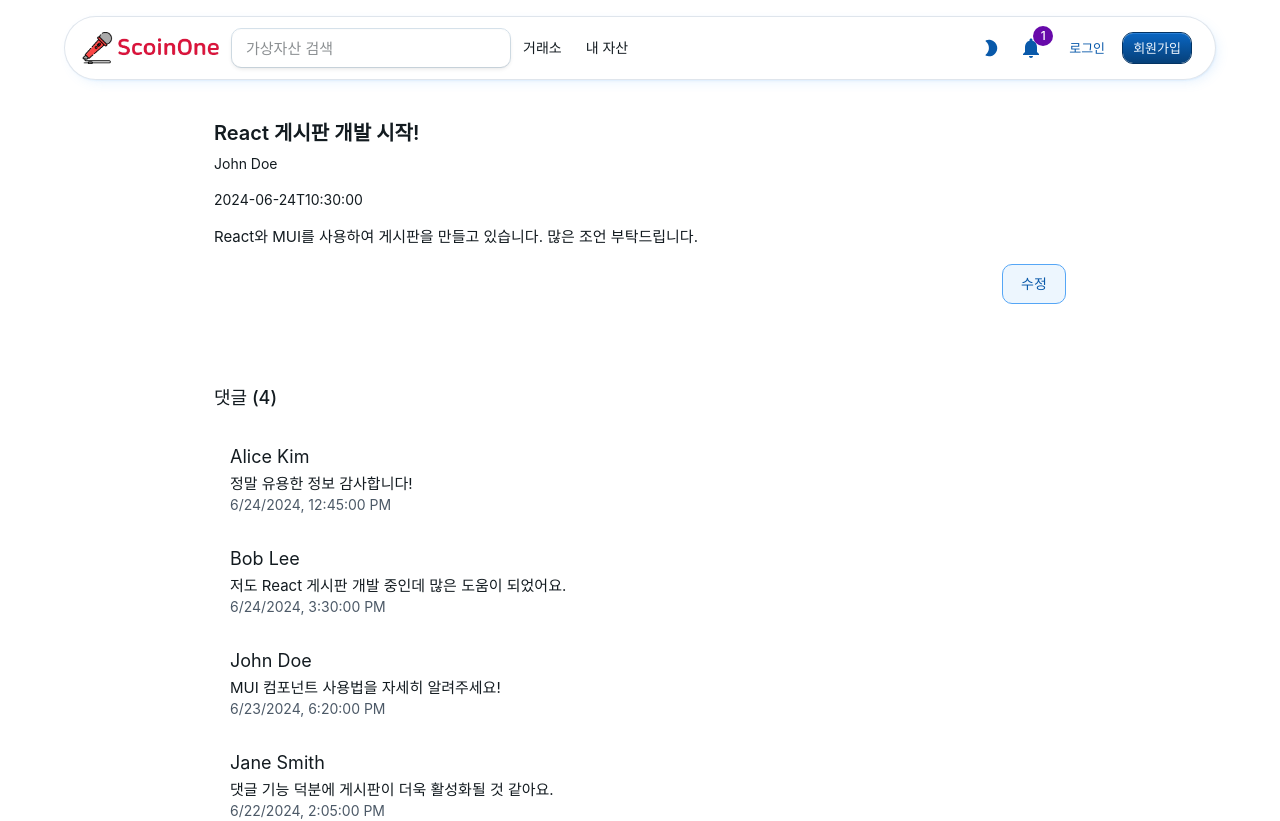
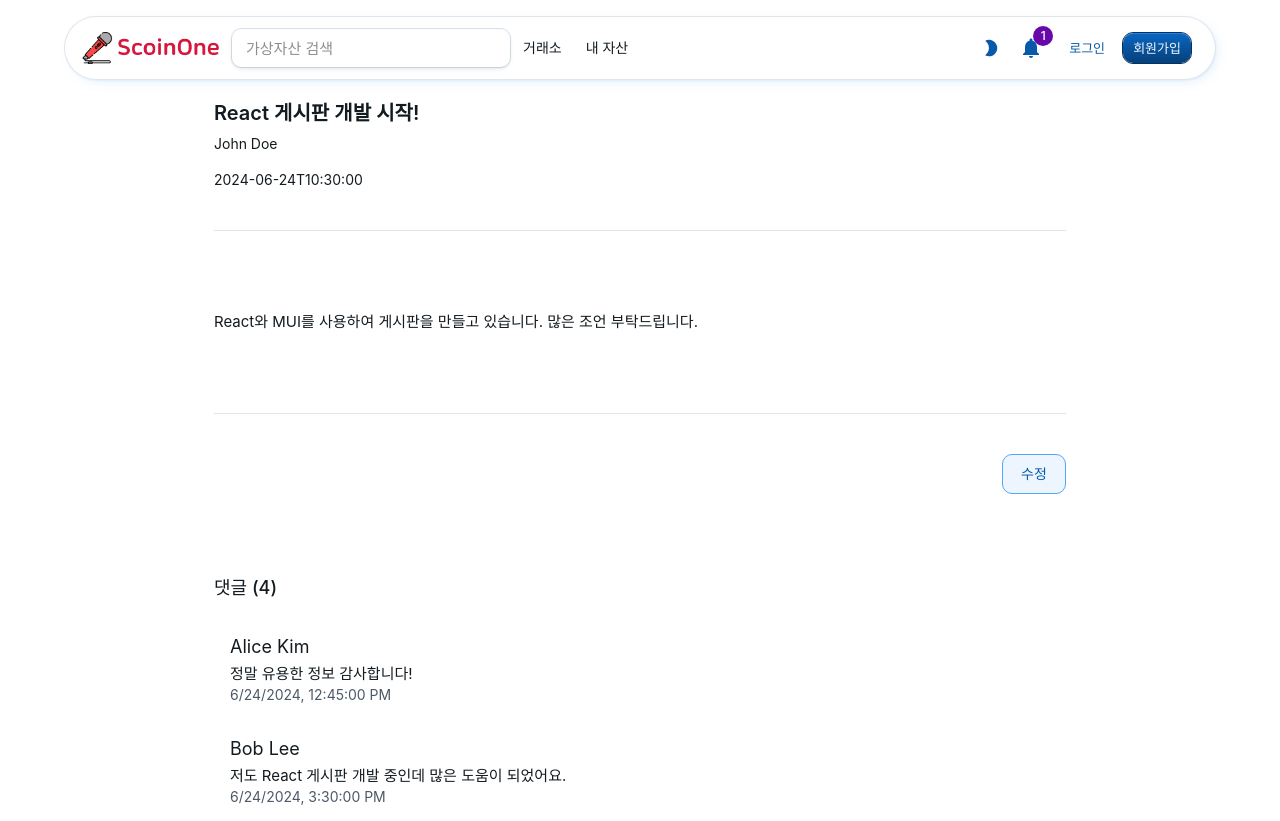
Before and after one commit to maro5397/ScoinOne, a React (Vite) app in the folder frontend/: page /announce/1 in a window 1280 px wide. Shown: the top 821 px of the page. Built offline with nearby package versions, Linux system fonts and the light colour scheme.

Commit message:
ADD BaseLayout for Nav, Footer and ERASE related code

```diff
--- a/frontend/src/auction-page/AuctionPage.jsx
+++ b/frontend/src/auction-page/AuctionPage.jsx
@@ -1,38 +1,17 @@
 import { useState } from "react";
-import { Box, Divider, CssBaseline } from "@mui/material";
-import { ThemeProvider, createTheme } from "@mui/material/styles";
 import AuctionLayout from "./components/AuctionLayout";
 import Chart from "./components/Chart";
 import VirtualAssetList from "./components/VirtualAssetList";
 import OrderForm from "./components/OrderForm";
 import OrderBook from "./components/OrderBook";
 import OrderHistory from "./components/OrderHistory";
-import Navigation from "../commons/Navigation";
-import getTheme from "../commons/getTheme";
-import Footer from "../commons/Footer";
+import BaseLayout from "../commons/BaseLayout";
 
 export default function AuctionPage() {
   const [mode, setMode] = useState("light");
-  const theme = createTheme(getTheme(mode));
-
-  const toggleColorMode = () => {
-    setMode((prev) => (prev === "dark" ? "light" : "dark"));
-  };
 
   return (
-    <ThemeProvider theme={theme}>
-      <CssBaseline />
-      <Navigation mode={mode} toggleColorMode={toggleColorMode} />
-      <Box
-        sx={{
-          display: "flex",
-          flexDirection: "column",
-          minHeight: "100vh",
-          bgcolor: "background.default",
-          margin: "0 auto",
-        }}
-        maxWidth="lg"
-      >
+    <BaseLayout marginTop={100}>
       <AuctionLayout
         Chart={<Chart mode={mode}></Chart>}
         VirtualAssetList={<VirtualAssetList></VirtualAssetList>}
@@ -40,9 +19,6 @@ export default function AuctionPage() {
         OrderForm={<OrderForm></OrderForm>}
         OrderHistory={<OrderHistory></OrderHistory>}
       ></AuctionLayout>
-        <Divider />
-        <Footer></Footer>
-      </Box>
-    </ThemeProvider>
+    </BaseLayout>
   );
 }
--- a/frontend/src/auction-page/components/AuctionLayout.jsx
+++ b/frontend/src/auction-page/components/AuctionLayout.jsx
@@ -12,7 +12,7 @@ export default function AuctionLayout({
       container
       spacing={1}
       component="main"
-      sx={{ height: "100vh", mt: 10, flex: 1 }}
+      sx={{ height: "100vh", flex: 1 }}
     >
       <Grid item xs={12} sm={8}>
         <Box
--- a/frontend/src/board-page/BoardDetail.jsx
+++ b/frontend/src/board-page/BoardDetail.jsx
@@ -1,21 +1,11 @@
 import { useState, useEffect } from "react";
 import { Link } from "react-router-dom";
-import { CssBaseline, Box, Button, Container, Typography } from "@mui/material";
-import { ThemeProvider, createTheme } from "@mui/material/styles";
-import Navigation from "../commons/Navigation";
+import { Box, Button, Container, Divider, Typography } from "@mui/material";
 import CommentList from "../commons/CommentList";
 import CommentForm from "../commons/CommentForm";
-import getTheme from "../commons/getTheme";
-import Footer from "../commons/Footer";
+import BaseLayout from "../commons/BaseLayout";
 
 export default function BoardDetail({ postId, path }) {
-  const [mode, setMode] = useState("light");
-  const theme = createTheme(getTheme(mode));
-
-  const toggleColorMode = () => {
-    setMode((prev) => (prev === "dark" ? "light" : "dark"));
-  };
-
   const [posts, setPosts] = useState({
     id: 1,
     title: "React 게시판 개발 시작!",
@@ -58,20 +48,7 @@ export default function BoardDetail({ postId, path }) {
   }, [postId]);
 
   return (
-    <ThemeProvider theme={theme}>
-      <CssBaseline />
-      <Navigation mode={mode} toggleColorMode={toggleColorMode} />
-      <Box
-        sx={{
-          display: "flex",
-          flexDirection: "column",
-          minHeight: "100vh",
-          bgcolor: "background.default",
-          margin: "0 auto",
-          mt: 15,
-        }}
-        maxWidth="lg"
-      >
+    <BaseLayout marginTop={100}>
       <Container maxWidth="md">
         {posts && (
           <>
@@ -84,9 +61,11 @@ export default function BoardDetail({ postId, path }) {
             <Typography variant="body2" paragraph>
               {posts.createdAt}
             </Typography>
+            <Divider sx={{ mt: 5, mb: 10 }} />
             <Typography variant="body1" paragraph>
               {posts.content}
             </Typography>
+            <Divider sx={{ mt: 10, mb: 5 }} />
             <Box display="flex" justifyContent="flex-end">
               <Button
                 component={Link}
@@ -101,8 +80,6 @@ export default function BoardDetail({ postId, path }) {
           </>
         )}
       </Container>
-        <Footer></Footer>
-      </Box>
-    </ThemeProvider>
+    </BaseLayout>
   );
 }
--- a/frontend/src/board-page/BoardForm.jsx
+++ b/frontend/src/board-page/BoardForm.jsx
@@ -1,18 +1,8 @@
 import { useState } from "react";
-import { CssBaseline, TextField, Button, Box } from "@mui/material";
-import { ThemeProvider, createTheme } from "@mui/material/styles";
-import Navigation from "../commons/Navigation";
-import getTheme from "../commons/getTheme";
-import Footer from "../commons/Footer";
+import { TextField, Button, Box, Divider } from "@mui/material";
+import BaseLayout from "../commons/BaseLayout";
 
 export default function BoardForm({ initialPost = false, path }) {
-  const [mode, setMode] = useState("light");
-  const theme = createTheme(getTheme(mode));
-
-  const toggleColorMode = () => {
-    setMode((prev) => (prev === "dark" ? "light" : "dark"));
-  };
-
   const [title, setTitle] = useState(initialPost?.title || "");
   const [content, setContent] = useState(initialPost?.content || "");
 
@@ -22,20 +12,7 @@ export default function BoardForm({ initialPost = false, path }) {
   };
 
   return (
-    <ThemeProvider theme={theme}>
-      <CssBaseline />
-      <Navigation mode={mode} toggleColorMode={toggleColorMode} />
-      <Box
-        sx={{
-          display: "flex",
-          flexDirection: "column",
-          minHeight: "100vh",
-          bgcolor: "background.default",
-          margin: "0 auto",
-          mt: 15,
-        }}
-        maxWidth="lg"
-      >
+    <BaseLayout marginTop={100}>
       <Box component="form" onSubmit={handleSubmit}>
         <TextField
           id="outlined-basic"
@@ -61,12 +38,12 @@ export default function BoardForm({ initialPost = false, path }) {
           rows={30}
           margin="normal"
         />
+        <Box display="flex" justifyContent="flex-end">
           <Button type="submit" variant="contained" color="primary">
             {initialPost ? "수정" : "작성"}
           </Button>
         </Box>
-        <Footer></Footer>
       </Box>
-    </ThemeProvider>
+    </BaseLayout>
   );
 }
--- a/frontend/src/board-page/BoardPage.jsx
+++ b/frontend/src/board-page/BoardPage.jsx
@@ -1,37 +1,10 @@
-import { useState } from "react";
-import { CssBaseline, Box } from "@mui/material";
-import { ThemeProvider, createTheme } from "@mui/material/styles";
-import getTheme from "../commons/getTheme";
-import Navigation from "../commons/Navigation";
-import Footer from "../commons/Footer";
 import BoardList from "../commons/BoardList";
+import BaseLayout from "../commons/BaseLayout";
 
 export default function BoardPage({ path, pageName }) {
-  const [mode, setMode] = useState("light");
-  const theme = createTheme(getTheme(mode));
-
-  const toggleColorMode = () => {
-    setMode((prev) => (prev === "dark" ? "light" : "dark"));
-  };
-
   return (
-    <ThemeProvider theme={theme}>
-      <CssBaseline />
-      <Navigation mode={mode} toggleColorMode={toggleColorMode} />
-      <Box
-        sx={{
-          display: "flex",
-          flexDirection: "column",
-          minHeight: "100vh",
-          bgcolor: "background.default",
-          margin: "0 auto",
-          mt: 15,
-        }}
-        maxWidth="lg"
-      >
-        <BoardList path={path} pageName={pageName}></BoardList>
-        <Footer />
-      </Box>
-    </ThemeProvider>
+    <BaseLayout marginTop={100}>
+      <BoardList path={path} pageName={pageName}></BoardList>
+    </BaseLayout>
   );
 }
--- /dev/null
+++ b/frontend/src/commons/BaseLayout.jsx
@@ -0,0 +1,37 @@
+import { useState } from "react";
+import { CssBaseline, Box, Divider } from "@mui/material";
+import { ThemeProvider, createTheme } from "@mui/material/styles";
+import Navigation from "./Navigation";
+import getTheme from "./getTheme";
+import Footer from "./Footer";
+
+export default function BaseLayout({ children, marginTop }) {
+  const [mode, setMode] = useState("light");
+  const theme = createTheme(getTheme(mode));
+
+  const toggleColorMode = () => {
+    setMode((prev) => (prev === "dark" ? "light" : "dark"));
+  };
+
+  return (
+    <ThemeProvider theme={theme}>
+      <CssBaseline />
+      <Navigation mode={mode} toggleColorMode={toggleColorMode} />
+      <Box
+        sx={{
+          display: "flex",
+          flexDirection: "column",
+          minHeight: "100vh",
+          bgcolor: "background.default",
+          margin: "0 auto",
+          mt: { marginTop },
+        }}
+        maxWidth="lg"
+      >
+        {children}
+        <Divider sx={{ mt: 10 }} />
+        <Footer />
+      </Box>
+    </ThemeProvider>
+  );
+}
--- a/frontend/src/landing-page/LandingPage.jsx
+++ b/frontend/src/landing-page/LandingPage.jsx
@@ -1,38 +1,15 @@
-import { useState } from "react";
-import { ThemeProvider, createTheme } from "@mui/material/styles";
-import { CssBaseline, Box, Divider } from "@mui/material";
+import { Divider } from "@mui/material";
 import Introduction from "./components/Introduction";
 import Slider from "./components/Slider";
 import Announce from "./components/Announce";
 import FAQ from "./components/FAQ";
 import ArticleLayout from "./components/ArticleLayout";
-import getTheme from "../commons/getTheme";
-import Footer from "../commons/Footer";
-import Navigation from "../commons/Navigation";
+import BaseLayout from "../commons/BaseLayout";
 
 export default function LandingPage() {
-  const [mode, setMode] = useState("light");
-  const theme = createTheme(getTheme(mode));
-
-  const toggleColorMode = () => {
-    setMode((prev) => (prev === "dark" ? "light" : "dark"));
-  };
-
   return (
-    <ThemeProvider theme={theme}>
-      <CssBaseline />
-      <Navigation mode={mode} toggleColorMode={toggleColorMode} />
+    <BaseLayout marginTop={0}>
       <Introduction />
-      <Box
-        sx={{
-          display: "flex",
-          flexDirection: "column",
-          minHeight: "100vh",
-          bgcolor: "background.default",
-          margin: "0 auto",
-        }}
-        maxWidth="lg"
-      >
       <Divider />
       <Slider />
       <Divider />
@@ -40,9 +17,6 @@ export default function LandingPage() {
         <Announce />
         <FAQ />
       </ArticleLayout>
-        <Divider />
-        <Footer />
-      </Box>
-    </ThemeProvider>
+    </BaseLayout>
   );
 }
--- a/frontend/src/my-page/MyPage.jsx
+++ b/frontend/src/my-page/MyPage.jsx
@@ -1,20 +1,9 @@
 import { useState } from "react";
-import { Box, CssBaseline } from "@mui/material";
-import { ThemeProvider, createTheme } from "@mui/material/styles";
 import Profile from "./components/Profile";
 import Menu from "./components/Menu";
-import Navigation from "../commons/Navigation";
-import getTheme from "../commons/getTheme";
-import Footer from "../commons/Footer";
+import BaseLayout from "../commons/BaseLayout";
 
 export default function MyPage() {
-  const [mode, setMode] = useState("light");
-  const theme = createTheme(getTheme(mode));
-
-  const toggleColorMode = () => {
-    setMode((prev) => (prev === "dark" ? "light" : "dark"));
-  };
-
   const [nickname, setNickname] = useState("admin");
 
   const handleNicknameChange = (newNickname) => {
@@ -22,20 +11,7 @@ export default function MyPage() {
   };
 
   return (
-    <ThemeProvider theme={theme}>
-      <CssBaseline />
-      <Navigation mode={mode} toggleColorMode={toggleColorMode} />
-      <Box
-        sx={{
-          display: "flex",
-          flexDirection: "column",
-          minHeight: "100vh",
-          bgcolor: "background.default",
-          margin: "0 auto",
-          mt: 15,
-        }}
-        maxWidth="lg"
-      >
+    <BaseLayout marginTop={100}>
       <Profile
         profileImage=""
         nickname={nickname}
@@ -43,8 +19,6 @@ export default function MyPage() {
         onNicknameChange={handleNicknameChange}
       />
       <Menu />
-        <Footer />
-      </Box>
-    </ThemeProvider>
+    </BaseLayout>
   );
 }
```
Also changed, not shown: frontend/src/commons/BoardList.jsx (+8 -1 lines). Lines whose indentation alone changed are shown as unchanged.
